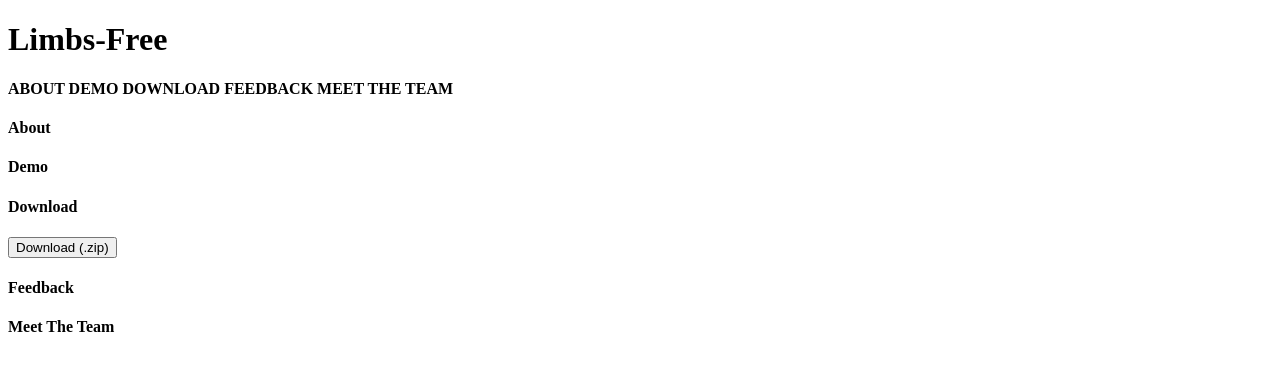
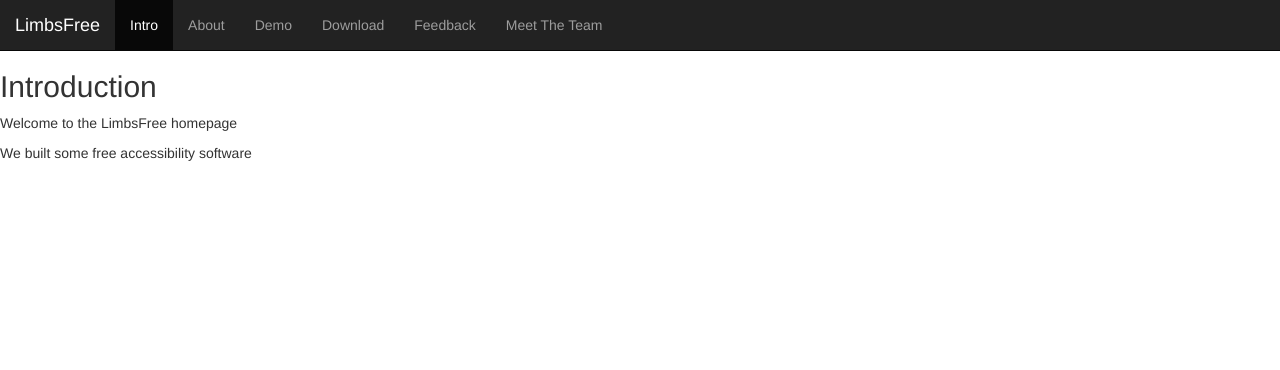
Before and after one commit to RaymondChoi54/webcamMouse, a browser extension: page website/homepage.html in a window 1280 px wide. Drawn offline with nearby package versions, Linux system fonts and the light colour scheme.

Commit message:
working on homepage

```diff
--- a/website/homepage.html
+++ b/website/homepage.html
@@ -1,27 +1,50 @@
 <!DOCTYPE html>
-<html>
+<html lang="en">
 <head>
+  <title>Homepage</title>
   <meta charset="utf-8">
-        <title>HOMEPAGE</title>
+  <meta name="viewport" content="width=device-width, initial-scale=1">
+  <link rel="stylesheet" href="https://maxcdn.bootstrapcdn.com/bootstrap/3.3.7/css/bootstrap.min.css">
   <link rel="stylesheet" href="styles.css">
+  <script src="https://ajax.googleapis.com/ajax/libs/jquery/1.12.4/jquery.min.js"></script>
+  <script src="https://maxcdn.bootstrapcdn.com/bootstrap/3.3.7/js/bootstrap.min.js"></script>
 </head>
-    <body>
-        <h1>Limbs-Free</h1>
+<body data-spy="scroll" data-target=".navbar" data-offset="50">
 
-        <nav id="NavBar">
-            <a>ABOUT</a>
-            <a>DEMO</a>
-            <a>DOWNLOAD<a>
-            <a>FEEDBACK</a>
-            <a>MEET THE TEAM</a>
+    <nav class="navbar navbar-inverse navbar-fixed-top">
+        <div class="container-fluid">
+            <div class="navbar-header">
+                <button type="button" class="navbar-toggle" data-toggle="collapse" data-target="#myNavbar">
+                    <span class="icon-bar"></span>
+                    <span class="icon-bar"></span>
+                    <span class="icon-bar"></span>
+                </button>
+                <a class="navbar-brand" href="#">LimbsFree</a>
+            </div>
+
+            <div>
+                <div class="collapse navbar-collapse" id="myNavbar">
+                    <ul class="nav navbar-nav">
+                        <li><a href="#section1">Intro</a></li>
+                        <li><a href="#section2">About</a></li>
+                        <li><a href="#section3">Demo</a></li>
+                        <li><a href="#section3">Download</a></li>
+                        <li><a href="#section3">Feedback</a></li>
+                        <li><a href="#section3">Meet The Team</a></li>
+                    </ul>
+                </div>
+            </div>
+        </div>
     </nav>
 
-        <div id="section1"></div>
-        <div id="section2"></div>
-        <div id="section3"></div>
-        <div id="section4"></div>
-        <div id="section5"></div>
+    <div id="section1">
+        <h2>Introduction</h2>
+        <p>Welcome to the LimbsFree homepage</p>
+        <p>We built some free accessibility software</p>
+    </div>
 
-        <script src="scripts.js"></script>
+    <div class="section2">
+    </div>
+
 </body>
 </html>
--- a/website/styles.css
+++ b/website/styles.css
@@ -1,5 +1,9 @@
+body {
+	position:relative;
+}
 
-nav {
-	display:block;
-	font-weight:bold;
+#section1 {
+	padding-top:50px;
+	height:500px;
+
 }
```
Lines whose indentation alone changed are shown as unchanged.
